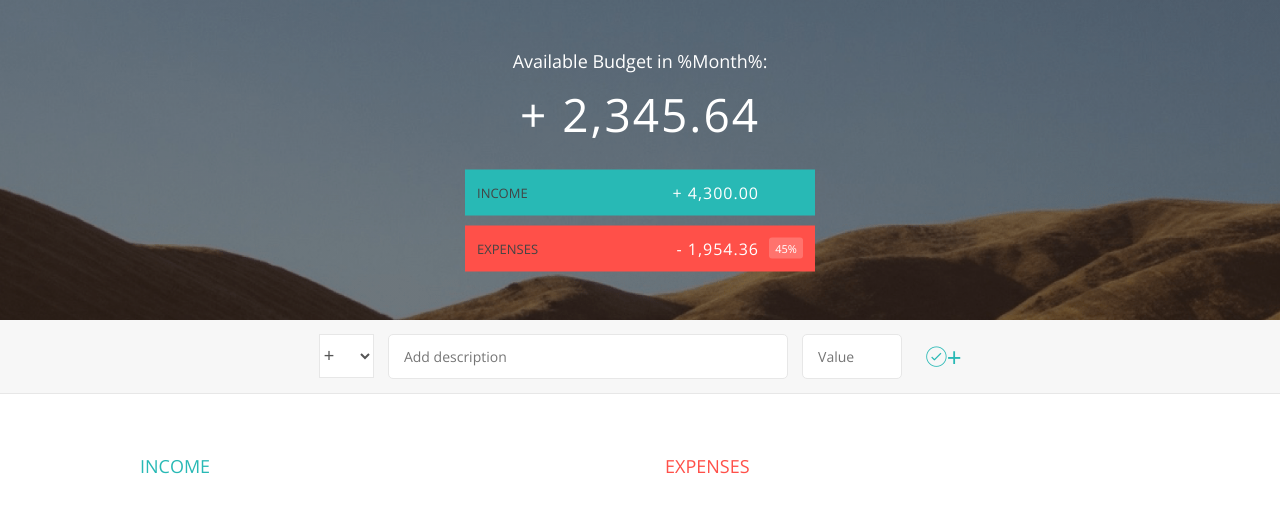
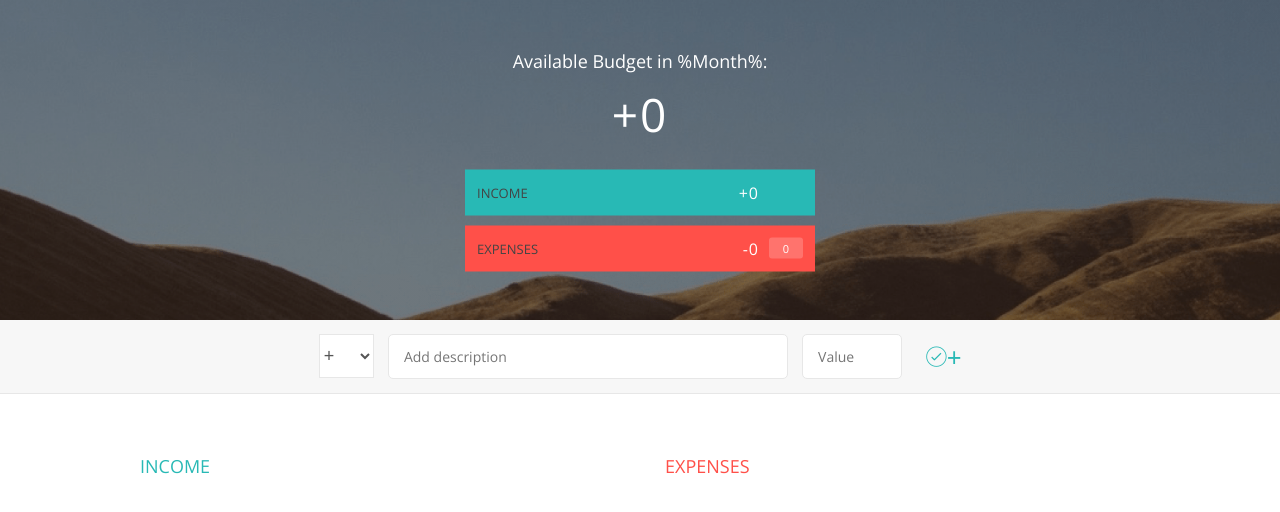
Before and after one commit to tsngl/finance, a plain HTML site: page index.html in a window 1280 px wide. Drawn offline with nearby package versions, Linux system fonts and the light colour scheme.

Commit message:
Toswiin medeelliig delgetsend update hiideg bolgono

```diff
--- a/app.js
+++ b/app.js
@@ -7,7 +7,12 @@ var uiController = (function() {
     addBtn: ".add__btn",
     incomeList: ".income__list",
     expenseList: ".expenses__list",
+    IncLabel: ".budget__income--value",
+    ExpLabel: ".budget__expenses--value",
+    tusuwLabel: ".budget__value",
+    percentageLabel: ".budget__expenses--percentage",
   };
+
   return {
     getInput: function() {
       return {
@@ -56,6 +61,21 @@ var uiController = (function() {
       html = html.replace("$VALUE$", item.value);
       // Бэлтгэсэн HTML  ээ ДОМ-руу хийж өгнө
       document.querySelector(list).insertAdjacentHTML("beforeend", html);
+    },
+    ViewFinance: function(tusuv) {
+      document.querySelector(DOMstrings.IncLabel).textContent =
+        "+" + tusuv.totalInc;
+      document.querySelector(DOMstrings.ExpLabel).textContent =
+        "-" + tusuv.totalExp;
+      document.querySelector(DOMstrings.tusuwLabel).textContent =
+        "+" + tusuv.tusuw;
+      if (tusuv.percentage !== 0) {
+        document.querySelector(DOMstrings.percentageLabel).textContent =
+          tusuv.percentage + "%";
+      } else {
+        document.querySelector(DOMstrings.percentageLabel).textContent =
+          tusuv.percentage;
+      }
     },
   };
 })();
@@ -151,7 +171,7 @@ var appController = (function(uiCntrllr, fnCntrllr) {
       // Эцсийн үлдэгдэлийг тооцоолно
       var tusuw = fnCntrllr.tusuwAwah();
       //Төсвийн тооцоог дэлгэцэнд гаргана
-      console.log(tusuw);
+      uiCntrllr.ViewFinance(tusuw);
     }
   };
   var setupEventListener = function() {
@@ -169,6 +189,12 @@ var appController = (function(uiCntrllr, fnCntrllr) {
   return {
     init: function() {
       console.log("Application started ...");
+      uiCntrllr.ViewFinance({
+        tusuw: 0,
+        percentage: 0,
+        totalInc: 0,
+        totalExp: 0,
+      });
       setupEventListener();
     },
   };
```
Also changed, not shown: index.html (+3 -1 lines).
